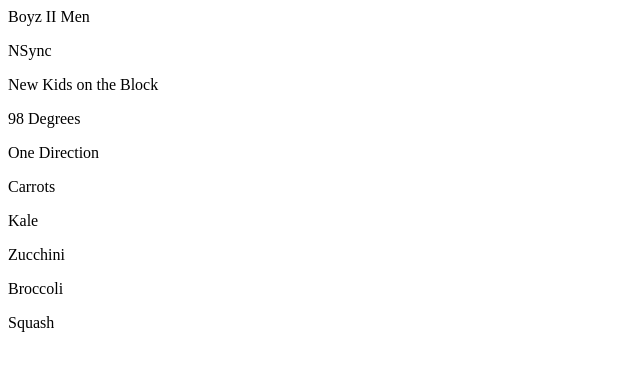
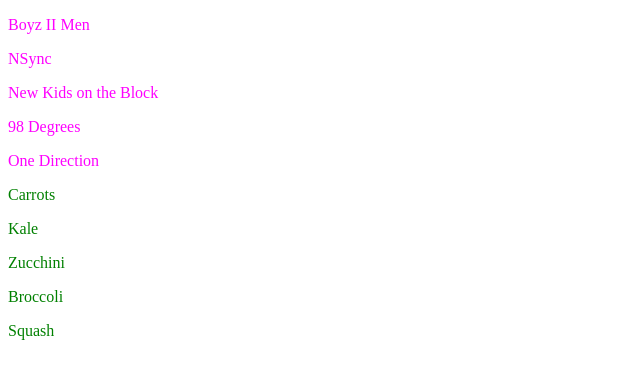
Before and after one commit to Greg-Turner/boy-bands-and-vegetables-practice, a plain HTML site: page index.html in a window 1280 px wide. Shown: the whole page, without its empty margins (0-640 px from the left). Drawn offline with Linux system fonts and the light colour scheme.

Commit message:
added and linked a css page to better see the 2 arrays on the HTML page

```diff
--- a/boybands.js
+++ b/boybands.js
@@ -7,6 +7,7 @@ const bandElement = document.getElementById("boy-bands");
 // Get a reference to the appropriate DOM element for vegetables
 const veggieElement = document.getElementById("vegetables");
 console.log(bands.length,vegetables.length);
+
 // Execute a for loop that will iterate over the arrays
 let maxNum=0;
 if (bands.length > vegetables.length) {
@@ -14,7 +15,6 @@ if (bands.length > vegetables.length) {
 } else {
     maxNum = vegetables.length;
 }
-console.log(maxNum);
 
 for (let loopTracker = 0; loopTracker < maxNum; loopTracker += 1) {
 
--- a/index.html
+++ b/index.html
@@ -1,3 +1,13 @@
+<!DOCTYPE html>
+<html lang="en">
+    <head>
+        <meta charset="UTF-8">
+        <meta name="viewport" content="width=device-width, initial-scale=1.0">
+        <meta http-equiv="X-UA-Compatible" content="ie=edge">
+        <title>Boy-bands and Vegetables</title>
+        <link rel="stylesheet" href="veggiebands.css">
+    </head>
+
     <body>
         <div id="boy-bands">
         </div>
@@ -7,3 +17,4 @@
 
         <script src="boybands.js"></script>
     </body>
+</html>
--- /dev/null
+++ b/veggiebands.css
@@ -0,0 +1,7 @@
+#boy-bands {
+    color: fuchsia;
+}
+
+#vegetables {
+    color: green;
+}
```
Lines whose indentation alone changed are shown as unchanged.
